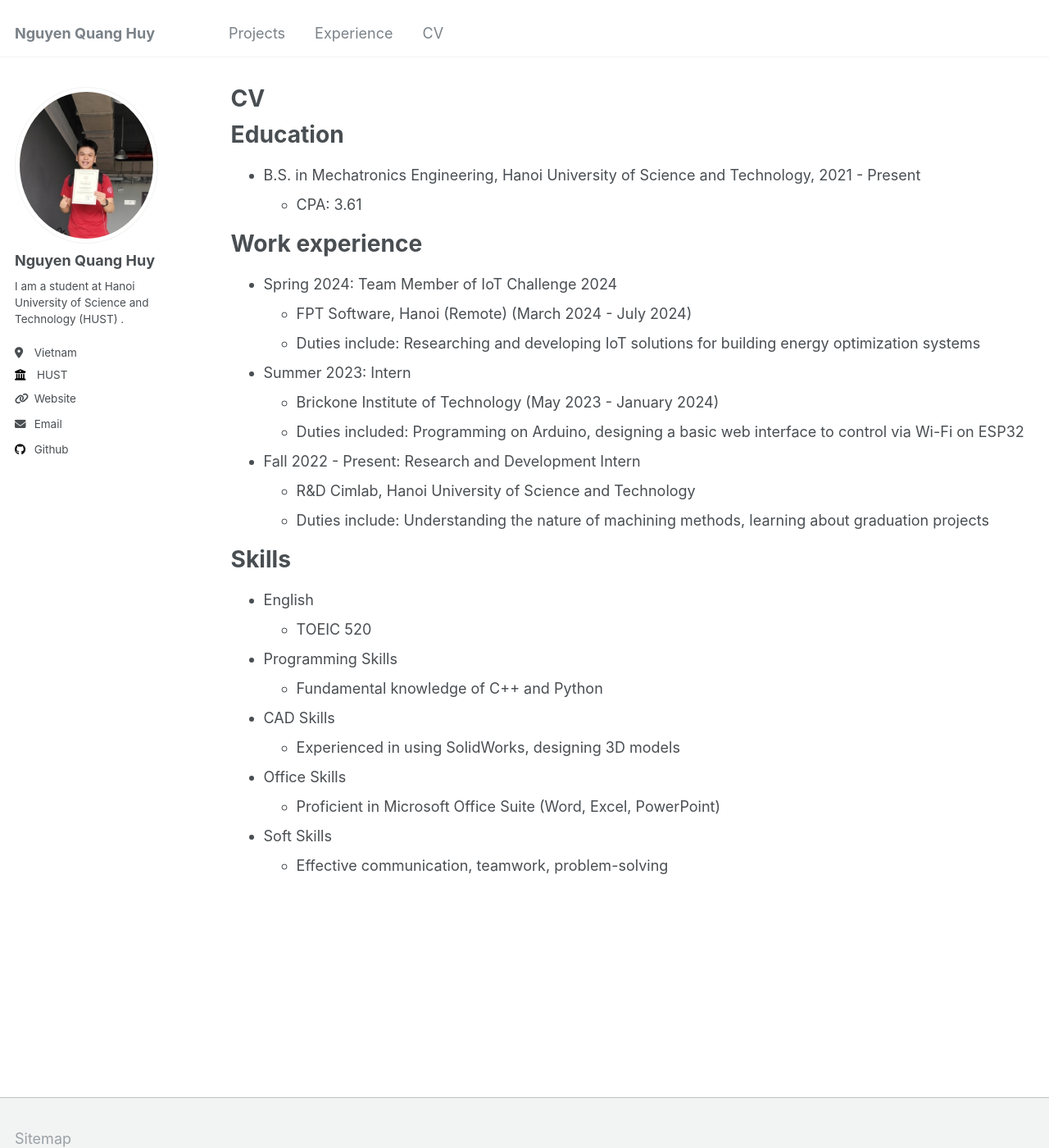
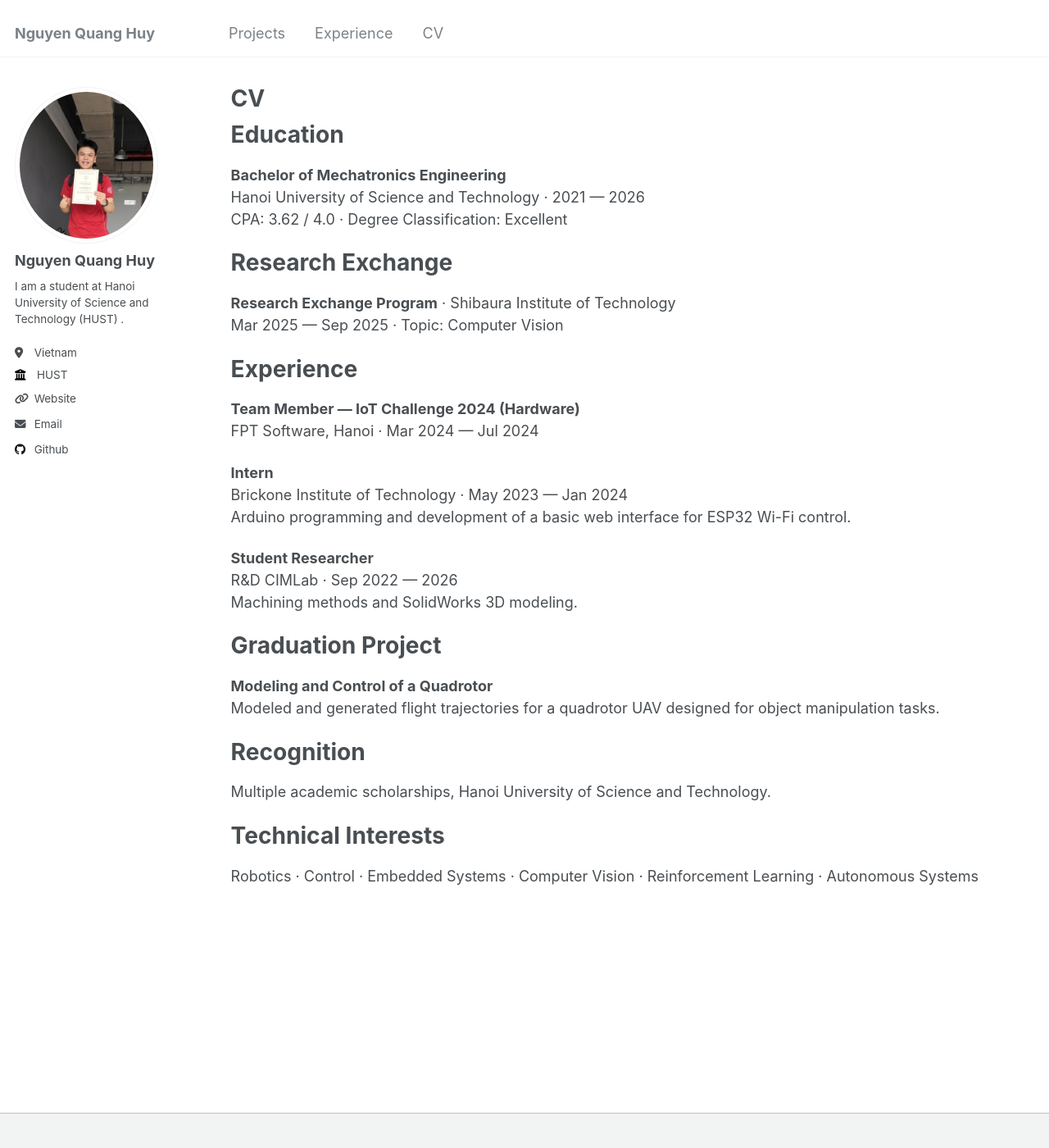
Before and after one commit to huynq03/huynq03.github.io, a Jekyll site: the page built from _pages/cv.md, in a window 1280 px wide and 1400 px high. Shown: the whole window at 82% size. Built offline with Jekyll 4.4.1, drawn with Linux system fonts in a browser that asks for light colours.

```diff
--- a/_pages/cv.md
+++ b/_pages/cv.md
@@ -7,58 +7,45 @@ redirect_from:
   - /resume
 ---
 
-{% include base_path %}
+Education
+=========
 
-Education
-======
-* B.S. in Mechatronics Engineering, Hanoi University of Science and Technology, 2021 - Present
-  * CPA: 3.61
+**Bachelor of Mechatronics Engineering**<br>
+Hanoi University of Science and Technology · 2021 — 2026<br>
+CPA: 3.62 / 4.0 · Degree Classification: Excellent
 
-Work experience
-======
-* Spring 2024: Team Member of IoT Challenge 2024
-  * FPT Software, Hanoi (Remote) (March 2024 - July 2024)
-  * Duties include: Researching and developing IoT solutions for building energy optimization systems
+Research Exchange
+=================
 
-* Summer 2023: Intern
-  * Brickone Institute of Technology (May 2023 - January 2024)
-  * Duties included: Programming on Arduino, designing a basic web interface to control via Wi-Fi on ESP32
+**Research Exchange Program** · Shibaura Institute of Technology<br>
+Mar 2025 — Sep 2025 · Topic: Computer Vision
 
-* Fall 2022 - Present: Research and Development Intern
-  * R&D Cimlab, Hanoi University of Science and Technology
-  * Duties include: Understanding the nature of machining methods, learning about graduation projects
+Experience
+==========
 
-Skills
-======
-* English
-  * TOEIC 520
-* Programming Skills
-  * Fundamental knowledge of C++ and Python
-* CAD Skills
-  * Experienced in using SolidWorks, designing 3D models
-* Office Skills
-  * Proficient in Microsoft Office Suite (Word, Excel, PowerPoint)
-* Soft Skills
-  * Effective communication, teamwork, problem-solving
+**Team Member — IoT Challenge 2024 (Hardware)**<br>
+FPT Software, Hanoi · Mar 2024 — Jul 2024
 
-<!-- Publications
-======
-  <ul>{% for post in site.publications reversed %}
-    {% include archive-single-cv.html %}
-  {% endfor %}</ul>
+**Intern**<br>
+Brickone Institute of Technology · May 2023 — Jan 2024<br>
+Arduino programming and development of a basic web interface for ESP32 Wi-Fi control.
 
-Talks
-======
-  <ul>{% for post in site.talks reversed %}
-    {% include archive-single-talk-cv.html  %}
-  {% endfor %}</ul>
+**Student Researcher**<br>
+R&D CIMLab · Sep 2022 — 2026<br>
+Machining methods and SolidWorks 3D modeling.
 
-Teaching
-======
-  <ul>{% for post in site.teaching reversed %}
-    {% include archive-single-cv.html %}
-  {% endfor %}</ul>
+Graduation Project
+==================
 
-Service and leadership
-======
-* Currently signed in to 43 different slack teams -->
+**Modeling and Control of a Quadrotor**<br>
+Modeled and generated flight trajectories for a quadrotor UAV designed for object manipulation tasks.
+
+Recognition
+===========
+
+Multiple academic scholarships, Hanoi University of Science and Technology.
+
+Technical Interests
+===================
+
+Robotics · Control · Embedded Systems · Computer Vision · Reinforcement Learning · Autonomous Systems
```
Also changed, not shown: _pages/about.md (+11 -9 lines).
